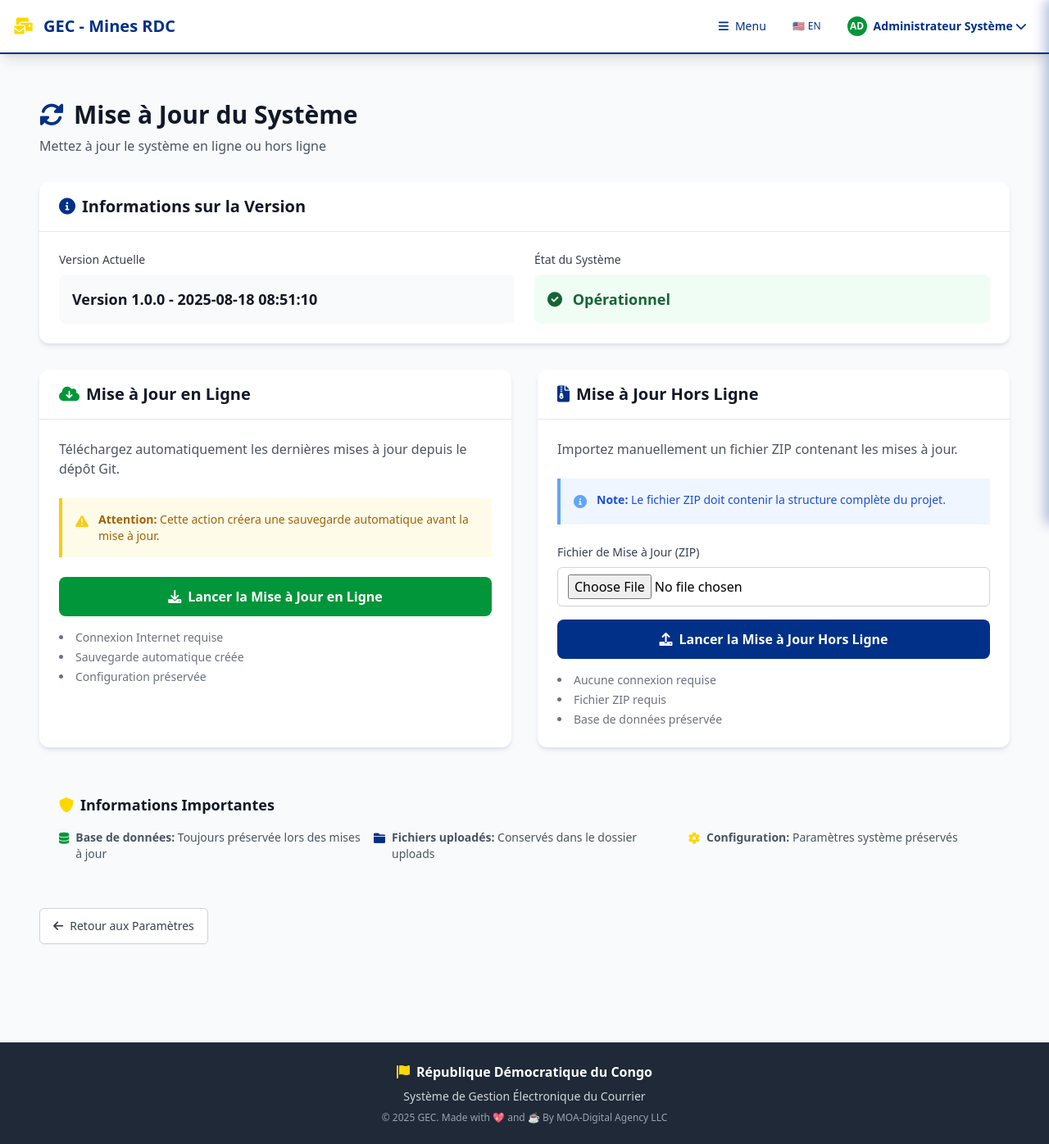
After one commit to moa-digitalagency/gec, a Flask app: page /update_system in a window 1280 px wide. The commit adds this page. Shown: the whole page at 82% size. Run offline with Flask 3, Linux system fonts and the light colour scheme; a user stored in the database is signed in; some libraries are stand-ins or nearby versions.

Commit message:
Add system update functionality and improve search with autocomplete
Adds a system update section to settings, implements online and offline update mechanisms, and enhances text search with real-time suggestions.

Replit-Commit-Author: Agent
Replit-Commit-Session-Id: ad5ff968-86f0-4263-87b0-c80ae8267d36
Replit-Commit-Checkpoint-Type: full_checkpoint
Replit-Commit-Screenshot-Url: https://storage.googleapis.com/screenshot-production-us-central1/0a44e1c5-a22c-4a4c-b54b-c0ba431f7c4b/ad5ff968-86f0-4263-87b0-c80ae8267d36/CDTHP3H

```diff
--- /dev/null
+++ b/templates/update_system.html
@@ -0,0 +1,185 @@
+{% extends "new_base.html" %}
+
+{% block title %}Mise à Jour du Système - GEC Mines{% endblock %}
+
+{% block content %}
+<div class="max-w-7xl mx-auto px-4 sm:px-6 lg:px-8 py-8">
+    <!-- Page Header -->
+    <div class="mb-8">
+        <h1 class="text-3xl font-bold text-gray-900 flex items-center">
+            <i class="fas fa-sync-alt mr-3 text-rdc-blue"></i>
+            Mise à Jour du Système
+        </h1>
+        <p class="mt-2 text-gray-600">Mettez à jour le système en ligne ou hors ligne</p>
+    </div>
+
+    <!-- Version Information -->
+    <div class="bg-white shadow-rdc rounded-xl mb-8">
+        <div class="px-6 py-4 border-b border-gray-200">
+            <h2 class="text-xl font-semibold text-gray-900 flex items-center">
+                <i class="fas fa-info-circle mr-2 text-rdc-blue"></i>
+                Informations sur la Version
+            </h2>
+        </div>
+        <div class="p-6">
+            <div class="grid grid-cols-1 md:grid-cols-2 gap-6">
+                <div>
+                    <label class="block text-sm font-medium text-gray-700 mb-2">
+                        Version Actuelle
+                    </label>
+                    <div class="bg-gray-50 p-4 rounded-lg">
+                        <p class="text-lg font-semibold text-gray-900">{{ current_version }}</p>
+                    </div>
+                </div>
+                <div>
+                    <label class="block text-sm font-medium text-gray-700 mb-2">
+                        État du Système
+                    </label>
+                    <div class="bg-green-50 p-4 rounded-lg">
+                        <p class="text-lg font-semibold text-green-800">
+                            <i class="fas fa-check-circle mr-2"></i>
+                            Opérationnel
+                        </p>
+                    </div>
+                </div>
+            </div>
+        </div>
+    </div>
+
+    <div class="grid grid-cols-1 md:grid-cols-2 gap-8">
+        <!-- Online Update -->
+        <div class="bg-white shadow-rdc rounded-xl">
+            <div class="px-6 py-4 border-b border-gray-200">
+                <h2 class="text-xl font-semibold text-gray-900 flex items-center">
+                    <i class="fas fa-cloud-download-alt mr-2 text-rdc-green"></i>
+                    Mise à Jour en Ligne
+                </h2>
+            </div>
+            <div class="p-6">
+                <p class="text-gray-600 mb-6">
+                    Téléchargez automatiquement les dernières mises à jour depuis le dépôt Git.
+                </p>
+
+                <div class="bg-yellow-50 border-l-4 border-yellow-400 p-4 mb-6">
+                    <div class="flex">
+                        <div class="flex-shrink-0">
+                            <i class="fas fa-exclamation-triangle text-yellow-400"></i>
+                        </div>
+                        <div class="ml-3">
+                            <p class="text-sm text-yellow-700">
+                                <strong>Attention:</strong> Cette action créera une sauvegarde automatique avant la mise à jour.
+                            </p>
+                        </div>
+                    </div>
+                </div>
+
+                <form method="POST" action="{{ url_for('update_online') }}" onsubmit="return confirm('Êtes-vous sûr de vouloir mettre à jour le système en ligne ? Une sauvegarde sera créée automatiquement.');">
+                    <button type="submit" class="w-full bg-rdc-green hover:bg-opacity-90 text-white font-bold py-3 px-4 rounded-lg transition-colors flex items-center justify-center">
+                        <i class="fas fa-download mr-2"></i>
+                        Lancer la Mise à Jour en Ligne
+                    </button>
+                </form>
+
+                <div class="mt-4 text-sm text-gray-500">
+                    <ul class="list-disc list-inside space-y-1">
+                        <li>Connexion Internet requise</li>
+                        <li>Sauvegarde automatique créée</li>
+                        <li>Configuration préservée</li>
+                    </ul>
+                </div>
+            </div>
+        </div>
+
+        <!-- Offline Update -->
+        <div class="bg-white shadow-rdc rounded-xl">
+            <div class="px-6 py-4 border-b border-gray-200">
+                <h2 class="text-xl font-semibold text-gray-900 flex items-center">
+                    <i class="fas fa-file-archive mr-2 text-rdc-blue"></i>
+                    Mise à Jour Hors Ligne
+                </h2>
+            </div>
+            <div class="p-6">
+                <p class="text-gray-600 mb-6">
+                    Importez manuellement un fichier ZIP contenant les mises à jour.
+                </p>
+
+                <div class="bg-blue-50 border-l-4 border-blue-400 p-4 mb-6">
+                    <div class="flex">
+                        <div class="flex-shrink-0">
+                            <i class="fas fa-info-circle text-blue-400"></i>
+                        </div>
+                        <div class="ml-3">
+                            <p class="text-sm text-blue-700">
+                                <strong>Note:</strong> Le fichier ZIP doit contenir la structure complète du projet.
+                            </p>
+                        </div>
+                    </div>
+                </div>
+
+                <form method="POST" action="{{ url_for('update_offline') }}" enctype="multipart/form-data" onsubmit="return confirm('Êtes-vous sûr de vouloir mettre à jour le système depuis ce fichier ? Une sauvegarde sera créée automatiquement.');">
+                    <div class="mb-4">
+                        <label for="update_file" class="block text-sm font-medium text-gray-700 mb-2">
+                            Fichier de Mise à Jour (ZIP)
+                        </label>
+                        <input type="file"
+                               id="update_file"
+                               name="update_file"
+                               accept=".zip"
+                               required
+                               class="w-full px-3 py-2 border border-gray-300 rounded-md shadow-sm focus:outline-none focus:ring-2 focus:ring-rdc-blue focus:border-rdc-blue">
+                    </div>
+
+                    <button type="submit" class="w-full bg-rdc-blue hover:bg-opacity-90 text-white font-bold py-3 px-4 rounded-lg transition-colors flex items-center justify-center">
+                        <i class="fas fa-upload mr-2"></i>
+                        Lancer la Mise à Jour Hors Ligne
+                    </button>
+                </form>
+
+                <div class="mt-4 text-sm text-gray-500">
+                    <ul class="list-disc list-inside space-y-1">
+                        <li>Aucune connexion requise</li>
+                        <li>Fichier ZIP requis</li>
+                        <li>Base de données préservée</li>
+                    </ul>
+                </div>
+            </div>
+        </div>
+    </div>
+
+    <!-- Important Notes -->
+    <div class="mt-8 bg-gray-50 rounded-xl p-6">
+        <h3 class="text-lg font-semibold text-gray-900 mb-4 flex items-center">
+            <i class="fas fa-shield-alt mr-2 text-rdc-yellow"></i>
+            Informations Importantes
+        </h3>
+        <div class="grid grid-cols-1 md:grid-cols-3 gap-4 text-sm text-gray-600">
+            <div class="flex items-start">
+                <i class="fas fa-database mr-2 mt-1 text-rdc-green"></i>
+                <div>
+                    <strong>Base de données:</strong> Toujours préservée lors des mises à jour
+                </div>
+            </div>
+            <div class="flex items-start">
+                <i class="fas fa-folder mr-2 mt-1 text-rdc-blue"></i>
+                <div>
+                    <strong>Fichiers uploadés:</strong> Conservés dans le dossier uploads
+                </div>
+            </div>
+            <div class="flex items-start">
+                <i class="fas fa-cog mr-2 mt-1 text-rdc-yellow"></i>
+                <div>
+                    <strong>Configuration:</strong> Paramètres système préservés
+                </div>
+            </div>
+        </div>
+    </div>
+
+    <!-- Back Button -->
+    <div class="mt-8">
+        <a href="{{ url_for('settings') }}" class="inline-flex items-center px-4 py-2 border border-gray-300 rounded-md shadow-sm text-sm font-medium text-gray-700 bg-white hover:bg-gray-50 focus:outline-none focus:ring-2 focus:ring-offset-2 focus:ring-rdc-blue">
+            <i class="fas fa-arrow-left mr-2"></i>
+            Retour aux Paramètres
+        </a>
+    </div>
+</div>
+{% endblock %}
--- /dev/null
+++ b/version.txt
@@ -0,0 +1 @@
+Version 1.0.0 - 2025-08-18 08:51:10
--- a/views.py
+++ b/views.py
@@ -1,11 +1,13 @@
 import os
 import uuid
+import io
+import csv
 import zipfile
 import shutil
 import tempfile
 import subprocess
 from datetime import datetime
-from flask import render_template, request, redirect, url_for, flash, session, send_file, abort, send_from_directory
+from flask import render_template, request, redirect, url_for, flash, session, send_file, abort, send_from_directory, jsonify
 from flask_login import login_user, logout_user, login_required, current_user
 from werkzeug.security import check_password_hash, generate_password_hash
 from werkzeug.utils import secure_filename
@@ -13,7 +15,7 @@ from sqlalchemy import or_, and_
 import logging
 
 from app import app, db
-from models import User, Courrier, LogActivite, ParametresSysteme, StatutCourrier, Role, RolePermission, Departement
+from models import User, Courrier, LogActivite, ParametresSysteme, StatutCourrier, Role, RolePermission, Departement, TypeCourrierSortant
 from utils import allowed_file, generate_accuse_reception, log_activity, export_courrier_pdf, export_mail_list_pdf, get_current_language, set_language, t, get_available_languages
 from security_utils import rate_limit, sanitize_input, validate_file_upload, log_security_event, record_failed_login, is_login_locked, reset_failed_login_attempts, get_client_ip, validate_password_strength, audit_log
 from performance_utils import cache_result, get_dashboard_statistics, optimize_search_query, PerformanceMonitor
@@ -474,6 +476,89 @@ def view_mail():
 def search():
     return render_template('search.html')
 
+@app.route('/api/search_suggestions')
+@login_required
+def search_suggestions():
+    """API endpoint pour l'autocomplete de recherche"""
+    try:
+        q = request.args.get('q', '').strip()
+        if len(q) < 2:  # Ne pas suggérer pour moins de 2 caractères
+            return jsonify([])
+
+        # Sanitize input
+        q = sanitize_input(q)
+
+        # Construire la requête de base avec restrictions selon le rôle
+        query = Courrier.query.filter_by(is_deleted=False)
+
+        # Appliquer les restrictions de permissions
+        if current_user.has_permission('read_all_mail'):
+            pass
+        elif current_user.has_permission('read_department_mail'):
+            if current_user.departement_id:
+                query = query.join(User, Courrier.utilisateur_id == User.id).filter(
+                    User.departement_id == current_user.departement_id
+                )
+            else:
+                query = query.filter(Courrier.utilisateur_id == current_user.id)
+        elif current_user.has_permission('read_own_mail'):
+            query = query.filter(Courrier.utilisateur_id == current_user.id)
+        else:
+            # Fallback
+            if current_user.role == 'super_admin':
+                pass
+            elif current_user.role == 'admin':
+                if current_user.departement_id:
+                    query = query.join(User, Courrier.utilisateur_id == User.id).filter(
+                        User.departement_id == current_user.departement_id
+                    )
+                else:
+                    query = query.filter(Courrier.utilisateur_id == current_user.id)
+            else:
+                query = query.filter(Courrier.utilisateur_id == current_user.id)
+
+        # Recherche dans tous les champs indexés
+        suggestions = set()  # Utiliser un set pour éviter les doublons
+
+        # Rechercher dans les numéros d'accusé
+        results = query.filter(Courrier.numero_accuse_reception.ilike(f'%{q}%')).limit(5).all()
+        for r in results:
+            suggestions.add(r.numero_accuse_reception)
+
+        # Rechercher dans les références
+        results = query.filter(Courrier.numero_reference.ilike(f'%{q}%')).limit(5).all()
+        for r in results:
+            if r.numero_reference:
+                suggestions.add(r.numero_reference)
+
+        # Rechercher dans les objets
+        results = query.filter(Courrier.objet.ilike(f'%{q}%')).limit(5).all()
+        for r in results:
+            if len(r.objet) <= 100:  # Limiter la longueur des suggestions
+                suggestions.add(r.objet)
+            else:
+                suggestions.add(r.objet[:97] + '...')
+
+        # Rechercher dans les expéditeurs
+        results = query.filter(Courrier.expediteur.ilike(f'%{q}%')).limit(5).all()
+        for r in results:
+            if r.expediteur:
+                suggestions.add(r.expediteur)
+
+        # Rechercher dans les destinataires
+        results = query.filter(Courrier.destinataire.ilike(f'%{q}%')).limit(5).all()
+        for r in results:
+            if r.destinataire:
+                suggestions.add(r.destinataire)
+
+        # Convertir en liste et limiter à 10 suggestions
+        suggestions_list = list(suggestions)[:10]
+
+        return jsonify(suggestions_list)
+    except Exception as e:
+        app.logger.error(f"Erreur dans search_suggestions: {str(e)}")
+        return jsonify([])
+
 @app.route('/mail/<int:id>')
 @login_required
 def mail_detail(id):
@@ -1129,6 +1214,181 @@ def restore_system():
         flash('Format de fichier invalide. Utilisez un fichier .zip.', 'error')
 
     return redirect(url_for('settings'))
+
+@app.route('/update_system')
+@login_required
+def update_system():
+    """Page de mise à jour du système"""
+    if not current_user.is_super_admin():
+        flash('Accès non autorisé.', 'error')
+        return redirect(url_for('dashboard'))
+
+    # Vérifier la version actuelle
+    version_file = 'version.txt'
+    current_version = 'Unknown'
+    if os.path.exists(version_file):
+        with open(version_file, 'r') as f:
+            current_version = f.read().strip()
+
+    return render_template('update_system.html', current_version=current_version)
+
+@app.route('/update_online', methods=['POST'])
+@login_required
+def update_online():
+    """Mise à jour online via Git"""
+    if not current_user.is_super_admin():
+        flash('Accès non autorisé.', 'error')
+        return redirect(url_for('dashboard'))
+
+    try:
+        # Créer une sauvegarde avant la mise à jour
+        backup_dir = 'backups/before_update'
+        os.makedirs(backup_dir, exist_ok=True)
+        backup_file = os.path.join(backup_dir, f'backup_{datetime.now().strftime("%Y%m%d_%H%M%S")}.zip')
+
+        # Fichiers à préserver
+        preserve_files = [
+            'instance/gecmines.db',
+            'uploads',
+            '.env',
+            'version.txt'
+        ]
+
+        # Créer une sauvegarde des fichiers importants
+        with zipfile.ZipFile(backup_file, 'w') as zipf:
+            for file_or_dir in preserve_files:
+                if os.path.exists(file_or_dir):
+                    if os.path.isdir(file_or_dir):
+                        for root, dirs, files in os.walk(file_or_dir):
+                            for file in files:
+                                file_path = os.path.join(root, file)
+                                arcname = os.path.relpath(file_path)
+                                zipf.write(file_path, arcname)
+                    else:
+                        zipf.write(file_or_dir, os.path.basename(file_or_dir))
+
+        # Exécuter git pull
+        result = subprocess.run(['git', 'pull', 'origin', 'main'],
+                              capture_output=True, text=True)
+
+        if result.returncode == 0:
+            # Mettre à jour la version
+            with open('version.txt', 'w') as f:
+                f.write(f'Updated: {datetime.now().strftime("%Y-%m-%d %H:%M:%S")}')
+
+            log_activity('UPDATE', f'Mise à jour online réussie')
+            flash('Mise à jour réussie ! Le système a été mis à jour depuis le dépôt Git.', 'success')
+        else:
+            error_msg = result.stderr if result.stderr else result.stdout
+            log_activity('UPDATE_ERROR', f'Échec de la mise à jour online: {error_msg}')
+            flash(f'Erreur lors de la mise à jour : {error_msg}', 'error')
+
+    except Exception as e:
+        log_activity('UPDATE_ERROR', f'Erreur lors de la mise à jour online: {str(e)}')
+        flash(f'Erreur lors de la mise à jour : {str(e)}', 'error')
+
+    return redirect(url_for('update_system'))
+
+@app.route('/update_offline', methods=['POST'])
+@login_required
+def update_offline():
+    """Mise à jour offline via fichier ZIP"""
+    if not current_user.is_super_admin():
+        flash('Accès non autorisé.', 'error')
+        return redirect(url_for('dashboard'))
+
+    try:
+        # Vérifier qu'un fichier a été uploadé
+        if 'update_file' not in request.files:
+            flash('Aucun fichier sélectionné.', 'error')
+            return redirect(url_for('update_system'))
+
+        file = request.files['update_file']
+        if file.filename == '':
+            flash('Aucun fichier sélectionné.', 'error')
+            return redirect(url_for('update_system'))
+
+        if not file.filename.endswith('.zip'):
+            flash('Le fichier doit être un fichier ZIP.', 'error')
+            return redirect(url_for('update_system'))
+
+        # Créer une sauvegarde avant la mise à jour
+        backup_dir = 'backups/before_update'
+        os.makedirs(backup_dir, exist_ok=True)
+        backup_file = os.path.join(backup_dir, f'backup_{datetime.now().strftime("%Y%m%d_%H%M%S")}.zip')
+
+        # Fichiers à préserver
+        preserve_files = [
+            'instance/gecmines.db',
+            'uploads',
+            '.env',
+            'version.txt'
+        ]
+
+        # Créer une sauvegarde des fichiers importants
+        with zipfile.ZipFile(backup_file, 'w') as zipf:
+            for file_or_dir in preserve_files:
+                if os.path.exists(file_or_dir):
+                    if os.path.isdir(file_or_dir):
+                        for root, dirs, files in os.walk(file_or_dir):
+                            for f in files:
+                                file_path = os.path.join(root, f)
+                                arcname = os.path.relpath(file_path)
+                                zipf.write(file_path, arcname)
+                    else:
+                        zipf.write(file_or_dir, os.path.basename(file_or_dir))
+
+        # Sauvegarder le fichier ZIP uploadé temporairement
+        temp_dir = tempfile.mkdtemp()
+        update_zip_path = os.path.join(temp_dir, 'update.zip')
+        file.save(update_zip_path)
+
+        # Extraire le ZIP dans un dossier temporaire
+        extract_dir = os.path.join(temp_dir, 'extracted')
+        os.makedirs(extract_dir, exist_ok=True)
+
+        with zipfile.ZipFile(update_zip_path, 'r') as zip_ref:
+            zip_ref.extractall(extract_dir)
+
+        # Copier les fichiers extraits, en préservant les fichiers importants
+        for root, dirs, files in os.walk(extract_dir):
+            for file_name in files:
+                src_path = os.path.join(root, file_name)
+                # Calculer le chemin relatif depuis extract_dir
+                rel_path = os.path.relpath(src_path, extract_dir)
+                dest_path = rel_path
+
+                # Ne pas écraser certains fichiers
+                if dest_path in ['instance/gecmines.db', '.env']:
+                    continue
+
+                # Ne pas écraser le dossier uploads
+                if dest_path.startswith('uploads/'):
+                    continue
+
+                # Créer les dossiers si nécessaire
+                dest_dir = os.path.dirname(dest_path)
+                if dest_dir:
+                    os.makedirs(dest_dir, exist_ok=True)
+
+                # Copier le fichier
+                shutil.copy2(src_path, dest_path)
+
+        # Nettoyer les fichiers temporaires
+        shutil.rmtree(temp_dir)
+
+        # Mettre à jour la version
+        with open('version.txt', 'w') as f:
+            f.write(f'Updated (offline): {datetime.now().strftime("%Y-%m-%d %H:%M:%S")}')
+
+        log_activity('UPDATE', f'Mise à jour offline réussie')
+        flash('Mise à jour réussie ! Le système a été mis à jour depuis le fichier ZIP.', 'success')
+
+    except Exception as e:
+        log_activity('UPDATE_ERROR', f'Erreur lors de la mise à jour offline: {str(e)}')
+        flash(f'Erreur lors de la mise à jour : {str(e)}', 'error')
+
+    return redirect(url_for('update_system'))
 
 def generate_format_preview(format_string):
     """Génère un aperçu du format de numéro d'accusé"""
```
Also changed, not shown: templates/settings.html (+15 -0 lines), templates/view_mail.html (+91 -6 lines).
